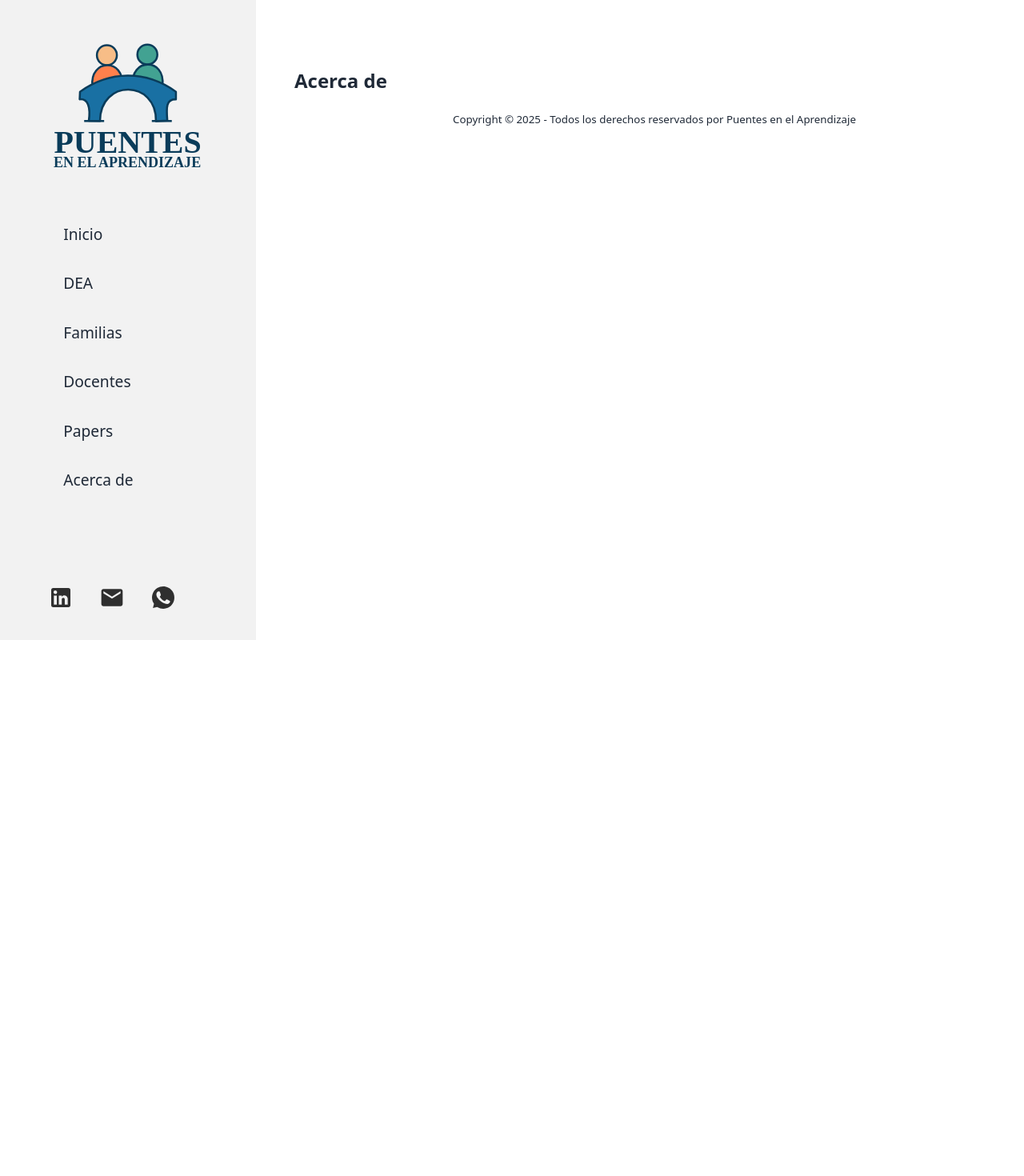
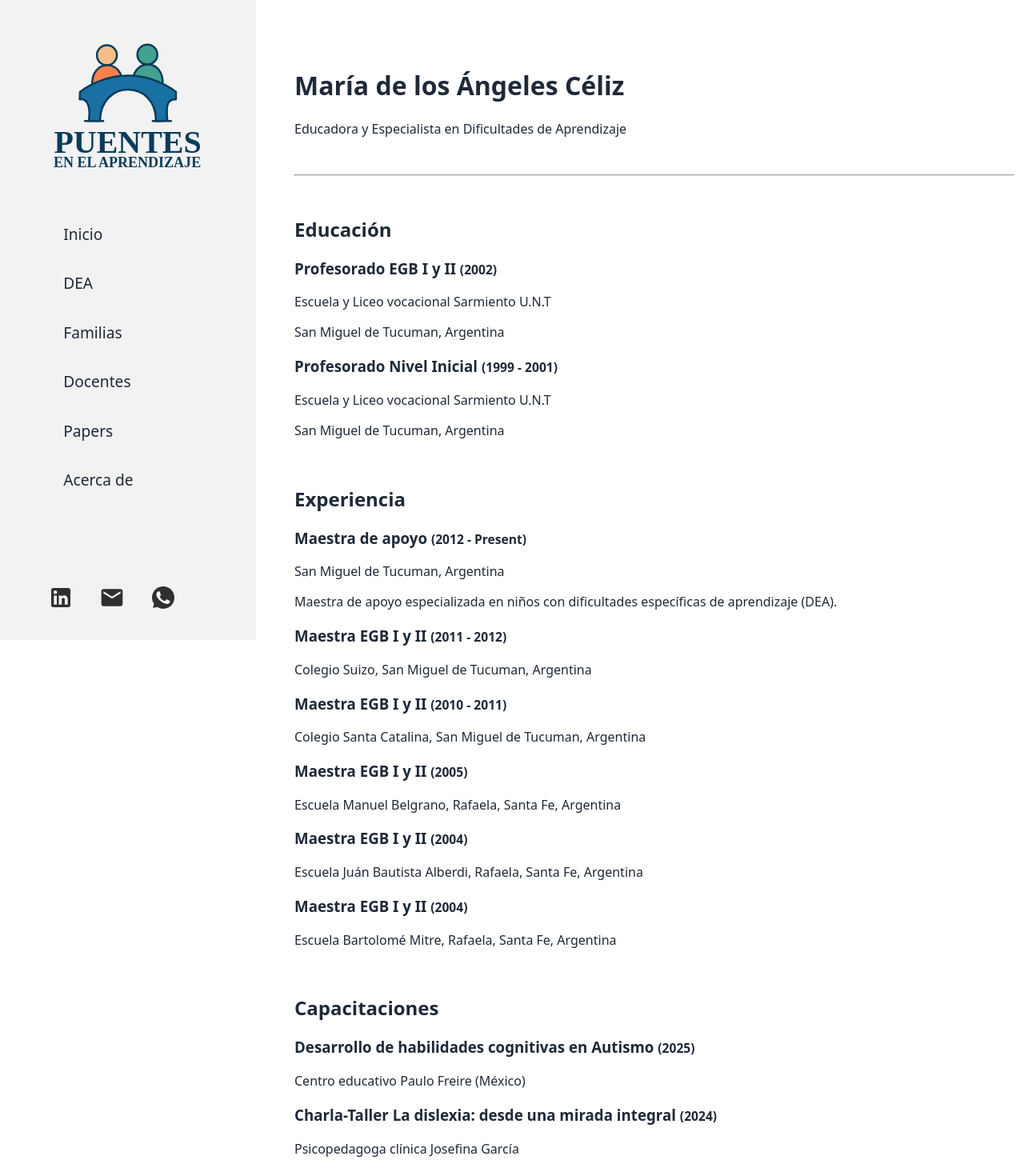
Before and after one commit to galiprandi/deasinlimites, a Next.js app: page /acerca-de in a window 1280 px wide. Shown: the top 1470 px of the page at 80% size. Before the commit the page ends 800 px from the top, so only its background shows below. Built offline with nearby package versions, Linux system fonts and the light colour scheme.

Commit message:
Add CV page with education, experience and training sections

```diff
--- a/app/acerca-de/page.tsx
+++ b/app/acerca-de/page.tsx
@@ -1,5 +1,150 @@
+import { Metadata } from "next";
+import calendarIcon from "@/assets/icons/calendar.svg";
+import Image from "next/image";
+
+export const metadata: Metadata = {
+  title: "María de los Ángeles Céliz - CV",
+  description:
+    "Educación y experiencia profesional de María de los Ángeles Céliz",
+};
+
+interface Experience {
+  title: string;
+  location: string;
+  dates: string;
+  description?: string;
+}
+
+interface Education {
+  degree: string;
+  institution: string;
+  location: string;
+  dates: string;
+}
+
+interface Training {
+  title: string;
+  institution: string;
+  dates: string;
+  description?: string;
+}
+
+const education: Education[] = [
+  {
+    degree: "Profesorado EGB I y II",
+    institution: "Escuela y Liceo vocacional Sarmiento U.N.T",
+    location: "San Miguel de Tucuman, Argentina",
+    dates: "2002",
+  },
+  {
+    degree: "Profesorado Nivel Inicial",
+    institution: "Escuela y Liceo vocacional Sarmiento U.N.T",
+    location: "San Miguel de Tucuman, Argentina",
+    dates: "1999 - 2001",
+  },
+];
+
+const experience: Experience[] = [
+  {
+    title: "Maestra de apoyo",
+    location: "San Miguel de Tucuman, Argentina",
+    dates: "2012 - Present",
+    description:
+      "Maestra de apoyo especializada en niños con dificultades específicas de aprendizaje (DEA).",
+  },
+  {
+    title: "Maestra EGB I y II",
+    location: "Colegio Suizo, San Miguel de Tucuman, Argentina",
+    dates: "2011 - 2012",
+  },
+  {
+    title: "Maestra EGB I y II",
+    location: "Colegio Santa Catalina, San Miguel de Tucuman, Argentina",
+    dates: "2010 - 2011",
+  },
+  {
+    title: "Maestra EGB I y II",
+    location: "Escuela Manuel Belgrano, Rafaela, Santa Fe, Argentina",
+    dates: "2005",
+  },
+  {
+    title: "Maestra EGB I y II",
+    location: "Escuela Juán Bautista Alberdi, Rafaela, Santa Fe, Argentina",
+    dates: "2004",
+  },
+  {
+    title: "Maestra EGB I y II",
+    location: "Escuela Bartolomé Mitre, Rafaela, Santa Fe, Argentina",
+    dates: "2004",
+  },
+];
+
+const training: Training[] = [
+  {
+    title: "Desarrollo de habilidades cognitivas en Autismo",
+    institution: "Centro educativo Paulo Freire (México)",
+    dates: "2025",
+  },
+  {
+    title: "Charla-Taller La dislexia: desde una mirada integral",
+    institution: "Psicopedagoga clínica Josefina García",
+    dates: "2024",
+  },
+];
+
 export default function AcercaDe() {
-  return <div>
-    <h2>Acerca de</h2>
-  </div>;
+  return (
+    <main>
+      <div>
+        <h1>María de los Ángeles Céliz</h1>
+        <p>Educadora y Especialista en Dificultades de Aprendizaje</p>
+      </div>
+      <br />
+      <hr />
+      <br />
+      <section>
+        <h2>Educación</h2>
+        <div>
+          {education.map((edu, index) => (
+            <div key={index}>
+              <h3>
+                {edu.degree} <small>({edu.dates})</small>
+              </h3>
+              <p>{edu.institution}</p>
+              <p>{edu.location}</p>
+            </div>
+          ))}
+        </div>
+      </section>
+      <br />
+      <section>
+        <h2>Experiencia</h2>
+        <div>
+          {experience.map((exp, index) => (
+            <div key={index}>
+              <h3>
+                {exp.title} <small>({exp.dates})</small>
+              </h3>
+              <p>{exp.location}</p>
+              {exp.description && <p>{exp.description}</p>}
+            </div>
+          ))}
+        </div>
+      </section>
+      <br />
+      <section>
+        <h2>Capacitaciones</h2>
+        <div>
+          {training.map((train, index) => (
+            <div key={index}>
+              <h3>
+                {train.title} <small>({train.dates})</small>
+              </h3>
+              <p>{train.institution}</p>
+            </div>
+          ))}
+        </div>
+      </section>
+    </main>
+  );
 }
--- a/app/layout.module.css
+++ b/app/layout.module.css
@@ -13,6 +13,10 @@
   max-width: 900px;
   padding: 4em 3em 4em 0;
   margin: 0 auto;
+
+  & > footer {
+    margin: 2em 0;
+  }
 }
 
 /* Mobile styles */
```
